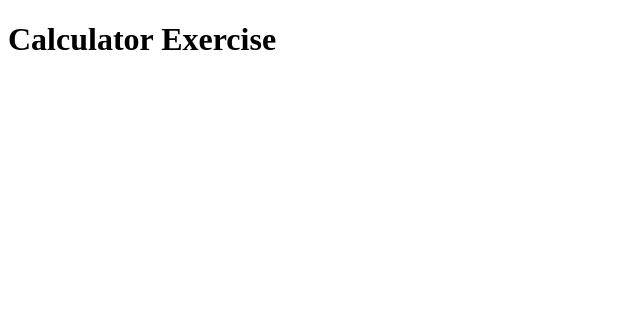
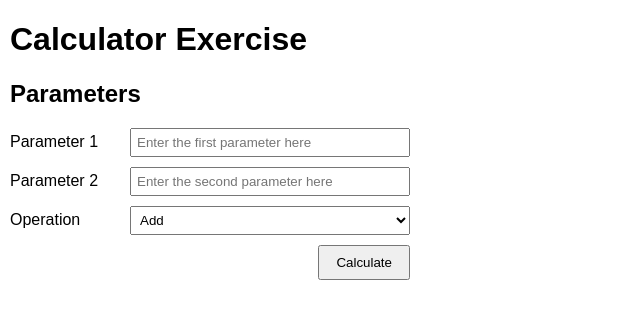
Before and after one commit to susanne-loidl/ghedu-github-flow-IT4, a plain HTML site: page index.html in a window 1280 px wide. Shown: the whole page, without its empty margins (0-640 px from the left). Drawn offline with Linux system fonts and the light colour scheme.

Commit message:
Resolves #3

```diff
--- a/index.html
+++ b/index.html
@@ -8,10 +8,91 @@
     <title>Computer Science Exercise</title>
 
     <script src="index.js" defer></script>
+
+    <style>
+        body {
+            font-family: Arial, Helvetica, sans-serif;
+            margin: 10px;
+            max-width: 400px;
+        }
+
+        .error {
+            color: red;
+        }
+
+        .flex {
+            list-style-type: none;
+            padding: 0;
+        }
+
+        .flex li {
+            display: flex;
+            flex-wrap: wrap;
+            align-items: center;
+        }
+
+        .flex > li > label, .flex li p {
+            flex: 1 0 120px;
+            max-width: 120px;
+            margin-left: 0;
+        }
+
+        .flex > li > label + * {
+            flex: 1 0 220px;
+        }
+
+        .flex > li:not(:last-child) {
+            margin-bottom: 10px;
+        }
+
+        .flex li button {
+            margin-left: auto;
+            padding: 8px 16px;
+        }
+
+        .flex li input, .flex li select {
+            padding: 5px;
+        }
+    </style>
 </head>
 
 <body>
     <h1>Calculator Exercise</h1>
+
+    <h2>Parameters</h2>
+
+    <form>
+        <ul class="flex">
+            <li>
+                <label for="parameter1">Parameter 1</label>
+                <input type="text" id="parameter1" placeholder="Enter the first parameter here">
+            </li>
+            <li>
+                <label for="parameter2">Parameter 2</label>
+                <input type="text" id="parameter2" placeholder="Enter the second parameter here">
+            </li>
+            <li>
+                <label for="operation">Operation</label>
+                <select id="operation">
+                    <option value="add">Add</option>
+                    <option value="div">Division</option>
+                </select>
+            </li>
+            <li>
+                <button type="button" onclick="calculate()">Calculate</button>
+            </li>
+        </ul>
+    </form>
+
+    <div class="error" id="error-area" hidden>
+        The parameters you entered are invalid. Please correct your input.
+    </div>
+
+    <div id="result-area" hidden>
+        <h2>Result</h2>
+
+        <p>The result is <span id="result"></span>.</p>
+    </div>
 </body>
 
 </html>
--- a/index.js
+++ b/index.js
@@ -0,0 +1,25 @@
+const parameter1Input = document.getElementById('parameter1');
+const parameter2Input = document.getElementById('parameter2');
+const operationSelect = document.getElementById('operation');
+const resultSpan = document.getElementById('result');
+const resultArea = document.getElementById('result-area');
+const errorArea = document.getElementById('error-area');
+
+function calculate() {
+    const p1 = parseInt(parameter1Input.value);
+    const p2 = parseInt(parameter2Input.value);
+
+    if (isNaN(p1) || isNaN(p2)) {
+        errorArea.hidden = false;
+        resultArea.hidden = true;
+        return;
+    } else {
+        errorArea.hidden = true;
+    }
+
+    // ToDo: Call calculation logic. For now, we just assume the universal answer to everything ;-)
+    let result = 42;
+
+    resultSpan.innerText = result.toString();
+    resultArea.hidden = false;
+}
```
